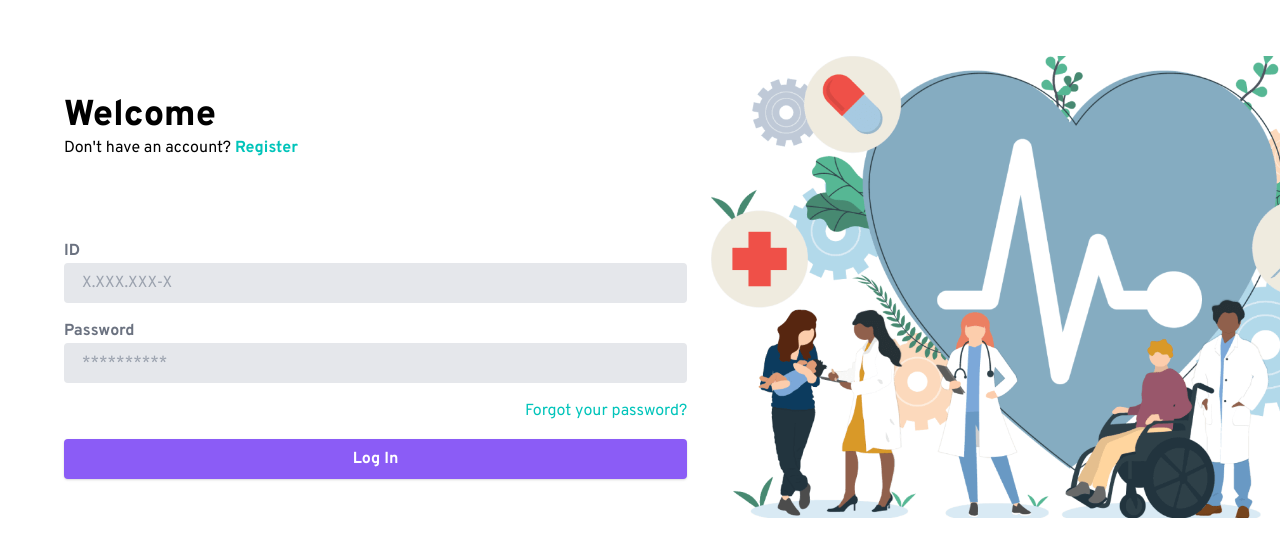
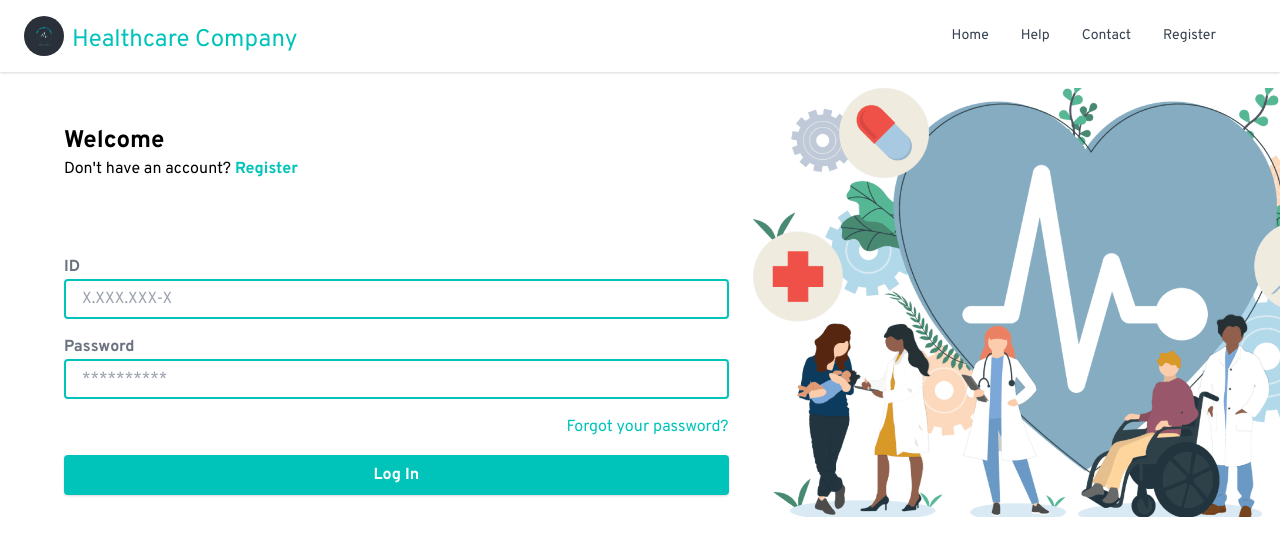
Before and after one commit to system32uwu/Meedikal, a React (Create React App) app in the folder frontend/: page /app/login in a window 1280 px wide. Shown: the top 556 px of the page. Built offline with nearby package versions, Linux system fonts and the light colour scheme.

Commit message:
Completed login page, added navbar

```diff
--- /dev/null
+++ b/frontend/src/components/dashboard/navbar.tsx
@@ -0,0 +1,7 @@
+import React from 'react'
+
+interface IProps {}
+
+export const Navbar:React.FC<IProps> = ({}) => {
+        return (<div></div>);
+}
--- /dev/null
+++ b/frontend/src/components/dashboard/sidebar.tsx
@@ -0,0 +1,7 @@
+import React from "react";
+
+interface IProps {}
+
+export const Sidebar: React.FC<IProps> = ({}) => {
+  return <div></div>;
+};
--- /dev/null
+++ b/frontend/src/components/navbar.tsx
@@ -0,0 +1,72 @@
+import React, { useState } from "react";
+import companyLogo from "../static/company-logo.png";
+
+interface IProps {}
+
+const Navbar: React.FC<IProps> = () => {
+  const [menu, toggleMenu] = useState<boolean>(false);
+  return (
+    <nav className="bg-white shadow dark:bg-gray-800">
+      <div className="container px-6 py-4 mx-auto md:flex md:justify-between md:items-center">
+        <div className="flex items-center justify-between">
+          <div className="flex flex-row">
+            <img src={companyLogo} alt="company logo" className="rounded-full w-10" />
+            <a
+              className="text-md font-thin text-gray-800 dark:text-white lg:text-2xl self-end pl-2 text-turqoise"
+              href="/"
+            >
+              Healthcare Company
+            </a>
+          </div>
+
+          <div className="flex md:hidden">
+            <button
+              type="button"
+              className="text-gray-500 dark:text-gray-200 hover:text-turqoise dark:hover:text-gray-400 focus:outline-none focus:text-gray-600 dark:focus:text-gray-400"
+              aria-label="toggle menu"
+              onClick={() => toggleMenu(!menu)}
+            >
+              <svg viewBox="0 0 24 24" className="w-6 h-6 fill-current">
+                <path
+                  fill-rule="evenodd"
+                  d="M4 5h16a1 1 0 0 1 0 2H4a1 1 0 1 1 0-2zm0 6h16a1 1 0 0 1 0 2H4a1 1 0 0 1 0-2zm0 6h16a1 1 0 0 1 0 2H4a1 1 0 0 1 0-2z"
+                ></path>
+              </svg>
+            </button>
+          </div>
+        </div>
+
+        <div className={"items-center md:flex " + (menu ? "block" : "hidden")}>
+          <div className="flex flex-col md:flex-row md:mx-6">
+            <a
+              className="my-1 text-sm font-medium text-gray-700 dark:text-gray-200 hover:text-turqoise dark:hover:text-indigo-400 md:mx-4 md:my-0"
+              href="/"
+            >
+              Home
+            </a>
+            <a
+              className="my-1 text-sm font-medium text-gray-700 dark:text-gray-200 hover:text-turqoise dark:hover:text-indigo-400 md:mx-4 md:my-0"
+              href="/help"
+            >
+              Help
+            </a>
+            <a
+              className="my-1 text-sm font-medium text-gray-700 dark:text-gray-200 hover:text-turqoise dark:hover:text-indigo-400 md:mx-4 md:my-0"
+              href="/contact"
+            >
+              Contact
+            </a>
+            <a
+              className="my-1 text-sm font-medium text-gray-700 dark:text-gray-200 hover:text-turqoise dark:hover:text-indigo-400 md:mx-4 md:my-0"
+              href="/app/register"
+            >
+              Register
+            </a>
+          </div>
+        </div>
+      </div>
+    </nav>
+  );
+};
+
+export default Navbar;
--- a/frontend/src/meedikalApp/login.tsx
+++ b/frontend/src/meedikalApp/login.tsx
@@ -2,7 +2,8 @@ import React, { FormEvent, useState } from "react";
 import { useHistory } from "react-router-dom";
 import { Auth, ErrorResponseShape } from "../types";
 import { apiCall, setApi } from "../util/request";
-import logo from "../static/healthcare-graphic.png";
+import illustration from "../static/healthcare-graphic.png";
+import Navbar from "../components/navbar";
 
 interface IProps {}
 
@@ -35,20 +36,27 @@ export const Login: React.FC<IProps> = () => {
       });
   };
   return (
-    <div className="flex w-full font-overpass">
-      <div className="lg:pt-14 flex w-full">
+    <div className="flex w-full font-overpass flex-col">
+      <Navbar />
+      <div className="lg:pt-4 flex w-full">
         <div className="flex flex-col w-full">
           <div className="flex flex-col pt-8 md:pt-0 px-6 lg:pl-16 lg:h-full lg:justify-around">
             <div>
-              <p className="text-4xl font-extrabold">Welcome</p>
+              <p className="text-2xl font-bold">Welcome</p>
               <p className="text-2xs">
                 Don't have an account?
-                <a href="/app/register" className="text-turqoise font-bold pl-1">
+                <a
+                  href="/app/register"
+                  className="text-turqoise font-bold pl-1"
+                >
                   Register
                 </a>
               </p>
             </div>
-            <form className="w-full lg:flex-wrap" onSubmit={handleLogin}>
+            <form
+              className="w-full lg:flex-wrap pt-4 md:pt-0"
+              onSubmit={handleLogin}
+            >
               <div className="lg:justify-between">
                 <div>
                   <label
@@ -60,9 +68,10 @@ export const Login: React.FC<IProps> = () => {
                 </div>
                 <div>
                   <input
-                    className="bg-gray-200 appearance-none border-2 border-gray-200 rounded w-full py-2 px-4 text-gray-700 leading-tight focus:outline-none focus:bg-white focus:border-purple-500"
+                    className="appearance-none border-2 rounded w-full py-2 px-4 text-gray-700 leading-tight focus:outline-none focus:bg-white border-turqoise"
                     id="ci"
                     type="text"
+                    autoFocus
                     placeholder="X.XXX.XXX-X"
                     value={ci}
                     onChange={(ev) => setCi(ev.target.value)}
@@ -80,7 +89,7 @@ export const Login: React.FC<IProps> = () => {
                 </div>
                 <div>
                   <input
-                    className="bg-gray-200 appearance-none border-2 border-gray-200 rounded w-full py-2 px-4 text-gray-700 leading-tight focus:outline-none focus:bg-white focus:border-purple-500"
+                    className="appearance-none border-2 rounded w-full py-2 px-4 text-gray-700 leading-tight focus:outline-none focus:bg-white border-turqoise"
                     id="inline-password"
                     type="password"
                     placeholder="**********"
@@ -100,7 +109,7 @@ export const Login: React.FC<IProps> = () => {
               </div>
               <div className="mt-4">
                 <input
-                  className="shadow bg-purple-500 hover:bg-purple-400 focus:shadow-outline focus:outline-none text-white font-bold py-2 px-4 rounded w-full"
+                  className="shadow bg-turqoise focus:shadow-outline focus:outline-none text-white font-bold py-2 px-4 rounded w-full"
                   type="submit"
                   value="Log In"
                 />
@@ -108,8 +117,8 @@ export const Login: React.FC<IProps> = () => {
             </form>
           </div>
         </div>
-        <div className="hidden lg:flex lg:my-auto lg:display-flex w-4/5">
-          <img src={logo} alt="hospital illustration"/>
+        <div className="hidden lg:flex lg:my-auto lg:display-flex lg:mb-4">
+          <img src={illustration} alt="hospital illustration" />
         </div>
       </div>
     </div>
```
Also changed, not shown: frontend/src/static/company-logo.png (added).
